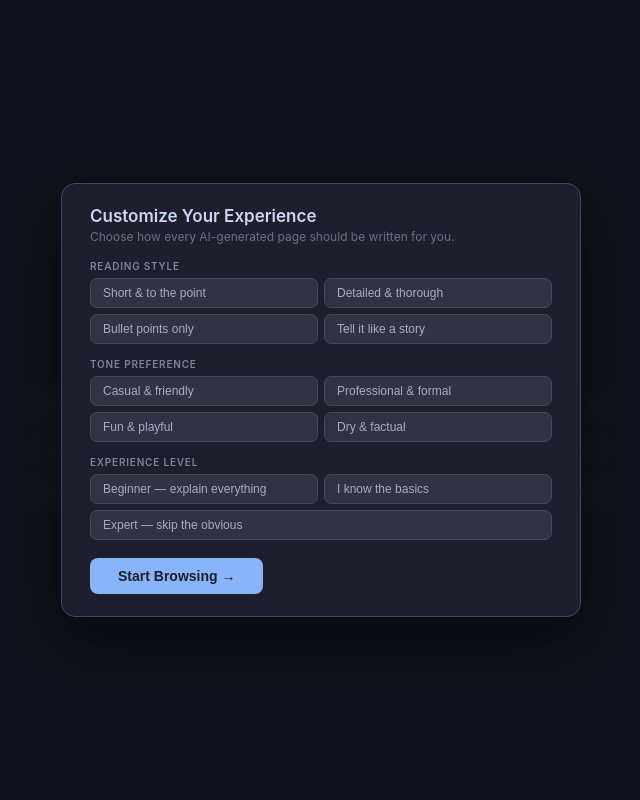
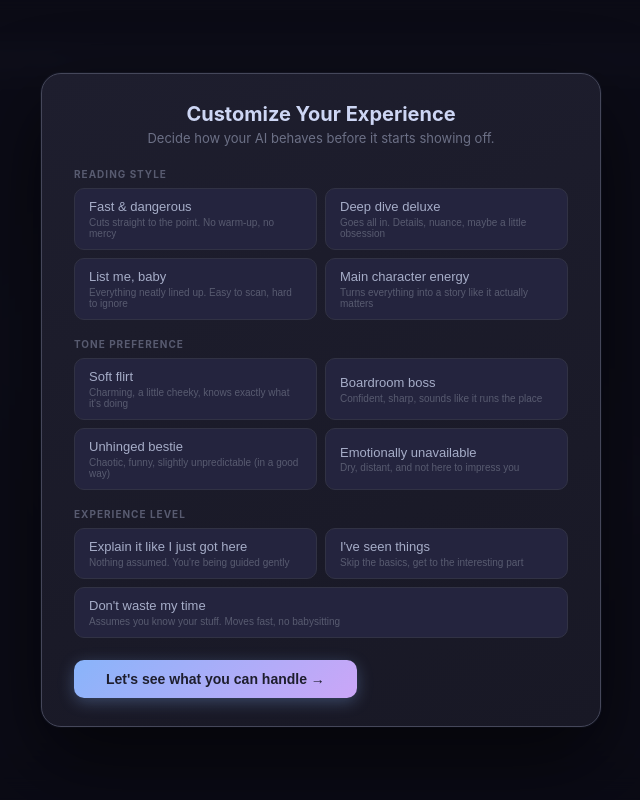
Before and after one commit to sarameisner/generative-browser, a Flask app: page / in a window 1280 px wide. Shown: the whole page, without its empty margins (319-959 px from the left). Run offline with Flask 3, Linux system fonts and the light colour scheme; some libraries are stand-ins or nearby versions.

Commit message:
rigtig lækkert

```diff
--- a/app.py
+++ b/app.py
@@ -213,7 +213,7 @@ def parse_url(raw: str):
 # ── Prompt builder (4T's structure) ───────────────────
 def build_messages(url: str, domain: str, path: str,
                    context: Optional[str], profile: dict,
-                   rag_context: str = "", design_trend: str = "") -> list:
+                   design_trend: str = "") -> list:
     """
     Prompt is structured around the 4T's framework:
 
@@ -235,15 +235,6 @@ def build_messages(url: str, domain: str, path: str,
     )
 
     # ── TASK ──────────────────────────────────────────
-    rag_block = ""
-    if rag_context:
-        rag_block = (
-            "\nThe following information was retrieved from the knowledge base. "
-            "Ground the page content in these specific facts — do not invent details "
-            "that contradict this material:\n"
-            f"{rag_context}\n"
-        )
-
     context_block = ""
     if context:
         context_block = (
@@ -254,12 +245,19 @@ def build_messages(url: str, domain: str, path: str,
     task = (
         f"Generate a complete HTML page for: {url}\n"
         f"{context_block}"
-        f"{rag_block}"
-        "The page must include: navigation bar, hero/header section, "
-        "rich main content relevant to the domain, and a footer. "
-        "Use inline <style> with a cohesive modern color scheme. "
-        "Add at least 5 internal <a href='/path'> links. "
-        "Placeholder images: https://picsum.photos/800/400?random=1 (increment the number for each image)."
+        f"The page must be ABOUT {domain} — invent realistic, creative content that fits that domain. "
+        f"Do NOT write about web design, design trends, or anything meta. "
+        f"Write as if this is a real website for {domain}.\n\n"
+        "STRUCTURE RULES — follow these strictly:\n"
+        "- Navigation bar with max 4 links to subpages\n"
+        "- Hero/header section\n"
+        "- Rich main content relevant to the domain\n"
+        "- Footer\n"
+        "- Max 4 images total. Use: https://picsum.photos/800/400?random=1 (increment number per image)\n"
+        "- Max 4 internal <a href='/path'> links\n"
+        "- Reuse layout components and color palette for consistency\n"
+        "- Prioritise quality and depth over quantity — fewer, better sections\n"
+        "- Use inline <style> — no external CSS or JS libraries\n"
     )
 
     # ── TONE ──────────────────────────────────────────
@@ -268,12 +266,46 @@ def build_messages(url: str, domain: str, path: str,
     # ── TARGET ────────────────────────────────────────
     target = ts["target"]
 
+    # ── PERSONALITY — map tone to a writing mode ──────
+    tone_val = profile.get("tone", "casual")
+    personality_map = {
+        "casual":   (
+            "Write in a warm, charming voice — a little cheeky, always engaging. "
+            "The text should feel like it's gently flirting with the reader. "
+            "Clever word choices, light wit, never cold."
+        ),
+        "professional": (
+            "Write with commanding confidence — sharp, authoritative, like it runs the place. "
+            "Every sentence earns its spot. No filler."
+        ),
+        "playful":  (
+            "Go unhinged (in a good way). Be chaotic, funny, wildly creative. "
+            "Subvert what the reader expects. Make them laugh or raise an eyebrow. "
+            "The content should feel alive and slightly unpredictable."
+        ),
+        "dry":      (
+            "Be deadpan and economical. Say exactly what needs to be said, nothing more. "
+            "Dry humor is welcome — the kind that lands without announcing itself. "
+            "Cold, efficient, oddly compelling."
+        ),
+    }
+    personality = personality_map.get(tone_val, "")
+
     # ── DESIGN ────────────────────────────────────────
-    design_block = design_trend if design_trend else "Clean modern design with ample white space and a professional color scheme."
+    # Design trend is used as VISUAL STYLE ONLY — do not reproduce its text as page content
+    if design_trend:
+        design_block = (
+            "Apply the following as your visual and aesthetic direction ONLY. "
+            "Do not write about these design concepts — use them to shape CSS, layout, and mood:\n"
+            + design_trend
+        )
+    else:
+        design_block = "Clean modern design with ample white space and a professional color scheme."
 
     # ── Assemble system prompt with explicit 4T labels ─
     system = (
         f"[TRAITS]\n{traits}\n\n"
+        f"[PERSONALITY]\n{personality}\n\n"
         f"[TONE]\n{tone}\n\n"
         f"[TARGET]\n{target}\n\n"
         f"[DESIGN]\n{design_block}"
@@ -397,18 +429,13 @@ def generate():
     profile     = session.get("profile", default_profile())
     context     = domain_contexts.get(domain)
 
-    # RAG retrieval — query combines domain + path keywords
-    rag_query   = f"{domain} {path.replace('/', ' ').replace('-', ' ')}"
-    rag_context = retrieve(rag_query)
-
     # Design trend — chosen automatically via RAG based on user profile
+    # (only the design trends PDF is in the knowledge base — no content RAG)
     design_trend = retrieve_design_trend(profile)
 
-    messages = build_messages(full_url, domain, path, context, profile, rag_context, design_trend)
+    messages = build_messages(full_url, domain, path, context, profile, design_trend)
 
     debug_prompt = (
-        f"── RAG: RETRIEVED CONTENT ──────────────────\n"
-        f"{rag_context or '(ingen dokumenter i vidensbasen)'}\n\n"
         f"── RAG: DESIGN TREND (auto-valgt) ─────────\n"
         f"{design_trend or '(ingen trend fundet)'}\n\n"
         f"── 4T SYSTEM PROMPT ────────────────────────\n"
--- a/templates/index.html
+++ b/templates/index.html
@@ -77,24 +77,53 @@
     #newtab {
       position: absolute; inset: 0; display: flex; flex-direction: column;
       align-items: center; justify-content: center; background: #1e1e2e;
+      overflow: hidden;
     }
     #newtab.hidden { display: none; }
+
+    /* Animated background grid */
+    #newtab::before {
+      content: '';
+      position: absolute; inset: 0;
+      background-image:
+        linear-gradient(rgba(137,180,250,0.04) 1px, transparent 1px),
+        linear-gradient(90deg, rgba(137,180,250,0.04) 1px, transparent 1px);
+      background-size: 48px 48px;
+      mask-image: radial-gradient(ellipse 80% 60% at 50% 50%, black 30%, transparent 100%);
+      pointer-events: none;
+    }
+    /* Glow orbs */
+    #newtab::after {
+      content: '';
+      position: absolute; inset: 0;
+      background:
+        radial-gradient(ellipse 40% 30% at 30% 40%, rgba(137,180,250,0.07) 0%, transparent 70%),
+        radial-gradient(ellipse 30% 25% at 70% 60%, rgba(203,166,247,0.06) 0%, transparent 70%);
+      pointer-events: none;
+    }
+
+    .nt-content { position: relative; z-index: 1; display: flex; flex-direction: column; align-items: center; }
     .nt-logo {
-      font-size: 48px; font-weight: 200; letter-spacing: -2px;
+      font-size: 52px; font-weight: 200; letter-spacing: -2px;
       background: linear-gradient(135deg, #89b4fa 0%, #cba6f7 40%, #f38ba8 70%, #fab387 100%);
       -webkit-background-clip: text; -webkit-text-fill-color: transparent; background-clip: text;
       margin-bottom: 6px;
     }
-    .nt-sub { color: #6c7086; font-size: 14px; margin-bottom: 36px; }
-    .suggestions { display: flex; flex-wrap: wrap; gap: 10px; justify-content: center; max-width: 640px; margin-bottom: 44px; }
+    .nt-sub { color: #585b70; font-size: 13px; margin-bottom: 40px; letter-spacing: 0.02em; }
+    .suggestions { display: flex; flex-wrap: wrap; gap: 8px; justify-content: center; max-width: 620px; margin-bottom: 40px; }
     .suggestion {
-      background: #313244; color: #89b4fa; border: 1px solid #45475a;
-      border-radius: 10px; padding: 8px 18px; font-size: 13px; cursor: pointer;
-      transition: background 0.15s, border-color 0.15s, color 0.15s;
+      background: rgba(49,50,68,0.6); color: #89b4fa; border: 1px solid #313244;
+      border-radius: 20px; padding: 7px 16px; font-size: 12px; cursor: pointer;
+      transition: all 0.18s;
       font-family: "SF Mono", "Fira Code", monospace;
+      backdrop-filter: blur(4px);
     }
-    .suggestion:hover { background: #45475a; border-color: #89b4fa; color: #cdd6f4; }
-    .nt-hint { color: #45475a; font-size: 12px; }
+    .suggestion:hover {
+      background: rgba(137,180,250,0.12); border-color: #89b4fa;
+      color: #cdd6f4; transform: translateY(-1px);
+      box-shadow: 0 4px 12px rgba(137,180,250,0.15);
+    }
+    .nt-hint { color: #313244; font-size: 11px; letter-spacing: 0.05em; }
 
     /* ── Loading overlay ── */
     #loading-overlay {
@@ -238,51 +267,57 @@
     ══════════════════════════════════ */
     #profile-overlay {
       position: fixed; inset: 0; z-index: 1000;
-      background: rgba(17, 17, 27, 0.92);
+      background: rgba(10, 10, 20, 0.88);
       display: flex; align-items: center; justify-content: center;
-      backdrop-filter: blur(6px);
+      backdrop-filter: blur(12px);
     }
     #profile-overlay.hidden { display: none; }
 
     #profile-card {
-      background: #1e1e2e; border: 1px solid #45475a;
-      border-radius: 14px; padding: 22px 28px; width: 520px; max-width: 95vw;
-      box-shadow: 0 24px 64px rgba(0,0,0,0.5);
+      background: linear-gradient(160deg, #1e1e2e 0%, #181825 100%);
+      border: 1px solid #45475a;
+      border-radius: 20px; padding: 28px 32px; width: 560px; max-width: 95vw;
+      box-shadow: 0 32px 80px rgba(0,0,0,0.6), 0 0 0 1px rgba(137,180,250,0.05);
     }
-    .modal-header { margin-bottom: 16px; }
-    .modal-header h2 { font-size: 17px; font-weight: 600; color: #cdd6f4; margin-bottom: 3px; }
-    .modal-header p  { color: #6c7086; font-size: 12px; }
+    .modal-header { margin-bottom: 22px; text-align: center; }
+    .modal-header h2 { font-size: 20px; font-weight: 700; color: #cdd6f4; margin-bottom: 4px; }
+    .modal-header p  { color: #6c7086; font-size: 13px; }
 
-    .profile-section { margin-bottom: 14px; }
+    .profile-section { margin-bottom: 18px; }
     .profile-section h3 {
-      font-size: 10px; font-weight: 600; letter-spacing: 0.8px;
-      text-transform: uppercase; color: #7f849c; margin-bottom: 6px;
+      font-size: 10px; font-weight: 700; letter-spacing: 1px;
+      text-transform: uppercase; color: #585b70; margin-bottom: 8px;
     }
-    .opt-grid { display: grid; grid-template-columns: 1fr 1fr; gap: 6px; }
+    .opt-grid { display: grid; grid-template-columns: 1fr 1fr; gap: 8px; }
     .opt-btn {
-      background: #313244; border: 1px solid #45475a; color: #a6adc8;
-      border-radius: 7px; padding: 7px 12px; font-size: 12px; cursor: pointer;
-      text-align: left; transition: all 0.15s; display: flex; align-items: center; gap: 7px;
+      background: #24243e; border: 1px solid #313244; color: #a6adc8;
+      border-radius: 10px; padding: 10px 14px; font-size: 13px; cursor: pointer;
+      text-align: left; transition: all 0.18s; display: flex; align-items: center; gap: 10px;
     }
-    .opt-btn:hover { background: #45475a; color: #cdd6f4; border-color: #6c7086; }
+    .opt-btn:hover { background: #313244; color: #cdd6f4; border-color: #585b70; transform: translateY(-1px); }
     .opt-btn.selected {
-      background: rgba(137, 180, 250, 0.15);
-      border-color: #89b4fa; color: #89b4fa;
+      background: linear-gradient(135deg, rgba(137,180,250,0.18), rgba(203,166,247,0.1));
+      border-color: #89b4fa; color: #cdd6f4;
+      box-shadow: 0 0 0 1px rgba(137,180,250,0.2), 0 4px 12px rgba(137,180,250,0.1);
     }
-    .opt-btn .opt-icon { font-size: 14px; flex-shrink: 0; }
-    .opt-btn .opt-label { font-weight: 500; }
+    .opt-btn .opt-icon { font-size: 18px; flex-shrink: 0; }
+    .opt-btn .opt-label { font-weight: 500; line-height: 1.3; }
+    .opt-btn .opt-desc { font-size: 10px; color: #585b70; display: block; margin-top: 1px; }
+    .opt-btn.selected .opt-desc { color: #7f849c; }
 
-    .modal-footer { margin-top: 18px; display: flex; align-items: center; justify-content: space-between; }
+    .modal-footer { margin-top: 22px; display: flex; align-items: center; justify-content: space-between; }
     #profile-active-badge {
       font-size: 11px; color: #a6e3a1; display: none;
     }
     #profile-active-badge.visible { display: block; }
     #save-profile-btn {
-      background: #89b4fa; color: #1e1e2e; border: none;
-      border-radius: 8px; padding: 10px 28px; font-size: 14px;
-      font-weight: 600; cursor: pointer; transition: background 0.15s;
+      background: linear-gradient(135deg, #89b4fa, #cba6f7);
+      color: #1e1e2e; border: none;
+      border-radius: 10px; padding: 11px 32px; font-size: 14px;
+      font-weight: 700; cursor: pointer; transition: all 0.2s;
+      box-shadow: 0 4px 16px rgba(137,180,250,0.3);
     }
-    #save-profile-btn:hover { background: #b4d0ff; }
+    #save-profile-btn:hover { transform: translateY(-1px); box-shadow: 0 6px 20px rgba(137,180,250,0.4); }
   </style>
 </head>
 <body>
@@ -341,23 +376,23 @@
   <div id="profile-card">
     <div class="modal-header">
       <h2>Customize Your Experience</h2>
-      <p>Choose how every AI-generated page should be written for you.</p>
+      <p>Decide how your AI behaves before it starts showing off.</p>
     </div>
 
     <div class="profile-section">
       <h3>Reading Style</h3>
       <div class="opt-grid">
         <button class="opt-btn" data-group="reading_style" data-value="short">
-          <span class="opt-label">Short & to the point</span>
+          <span><span class="opt-label">Fast & dangerous</span><span class="opt-desc">Cuts straight to the point. No warm-up, no mercy</span></span>
         </button>
         <button class="opt-btn" data-group="reading_style" data-value="detailed">
-          <span class="opt-label">Detailed & thorough</span>
+          <span><span class="opt-label">Deep dive deluxe</span><span class="opt-desc">Goes all in. Details, nuance, maybe a little obsession</span></span>
         </button>
         <button class="opt-btn" data-group="reading_style" data-value="bullets">
-          <span class="opt-label">Bullet points only</span>
+          <span><span class="opt-label">List me, baby</span><span class="opt-desc">Everything neatly lined up. Easy to scan, hard to ignore</span></span>
         </button>
         <button class="opt-btn" data-group="reading_style" data-value="story">
-          <span class="opt-label">Tell it like a story</span>
+          <span><span class="opt-label">Main character energy</span><span class="opt-desc">Turns everything into a story like it actually matters</span></span>
         </button>
       </div>
     </div>
@@ -366,16 +401,16 @@
       <h3>Tone Preference</h3>
       <div class="opt-grid">
         <button class="opt-btn" data-group="tone" data-value="casual">
-          <span class="opt-label">Casual & friendly</span>
+          <span><span class="opt-label">Soft flirt</span><span class="opt-desc">Charming, a little cheeky, knows exactly what it's doing</span></span>
         </button>
         <button class="opt-btn" data-group="tone" data-value="professional">
-          <span class="opt-label">Professional & formal</span>
+          <span><span class="opt-label">Boardroom boss</span><span class="opt-desc">Confident, sharp, sounds like it runs the place</span></span>
         </button>
         <button class="opt-btn" data-group="tone" data-value="playful">
-          <span class="opt-label">Fun & playful</span>
+          <span><span class="opt-label">Unhinged bestie</span><span class="opt-desc">Chaotic, funny, slightly unpredictable (in a good way)</span></span>
         </button>
         <button class="opt-btn" data-group="tone" data-value="dry">
-          <span class="opt-label">Dry & factual</span>
+          <span><span class="opt-label">Emotionally unavailable</span><span class="opt-desc">Dry, distant, and not here to impress you</span></span>
         </button>
       </div>
     </div>
@@ -384,20 +419,20 @@
       <h3>Experience Level</h3>
       <div class="opt-grid">
         <button class="opt-btn" data-group="experience" data-value="beginner">
-          <span class="opt-label">Beginner — explain everything</span>
+          <span><span class="opt-label">Explain it like I just got here</span><span class="opt-desc">Nothing assumed. You're being guided gently</span></span>
         </button>
         <button class="opt-btn" data-group="experience" data-value="basics">
-          <span class="opt-label">I know the basics</span>
+          <span><span class="opt-label">I've seen things</span><span class="opt-desc">Skip the basics, get to the interesting part</span></span>
         </button>
         <button class="opt-btn" data-group="experience" data-value="expert" style="grid-column: span 2">
-          <span class="opt-label">Expert — skip the obvious</span>
+          <span><span class="opt-label">Don't waste my time</span><span class="opt-desc">Assumes you know your stuff. Moves fast, no babysitting</span></span>
         </button>
       </div>
     </div>
 
     <div class="modal-footer">
       <span id="profile-active-badge">Profile saved</span>
-      <button id="save-profile-btn">Start Browsing →</button>
+      <button id="save-profile-btn">Let's see what you can handle →</button>
     </div>
   </div>
 </div>
@@ -452,6 +487,7 @@
 <!-- ══ Viewport ═══════════════════════════════════════ -->
 <div id="viewport-wrap">
   <div id="newtab">
+    <div class="nt-content">
       <div class="nt-logo">Generative Browser</div>
       <div class="nt-sub" id="nt-sub">Every page is generated live by a local AI</div>
       <div class="suggestions">
@@ -467,6 +503,7 @@
         <button class="suggestion" onclick="navigateTo('haunted-hotels.travel')">haunted-hotels.travel</button>
       </div>
       <div class="nt-hint">Type any URL — real or imaginary</div>
+    </div>
   </div>
 
   <div id="loading-overlay">
@@ -601,9 +638,9 @@ function setDebugPrompt(promptText) {
 
 // ── Profile modal ──────────────────────────────────
 const LABELS = {
-  reading_style: { short:'Short & to the point', detailed:'Detailed & thorough', bullets:'Bullet points only', story:'Tell it like a story' },
-  tone:          { casual:'Casual & friendly', professional:'Professional & formal', playful:'Fun & playful', dry:'Dry & factual' },
-  experience:    { beginner:'Beginner', basics:'Know the basics', expert:'Expert' },
+  reading_style: { short:'Fast & dangerous', detailed:'Deep dive deluxe', bullets:'List me, baby', story:'Main character energy' },
+  tone:          { casual:'Soft flirt', professional:'Boardroom boss', playful:'Unhinged bestie', dry:'Emotionally unavailable' },
+  experience:    { beginner:'Just got here', basics:"I've seen things", expert:"Don't waste my time" },
 };
 
 function profileSummary(p) {
```
Lines whose indentation alone changed are shown as unchanged.
